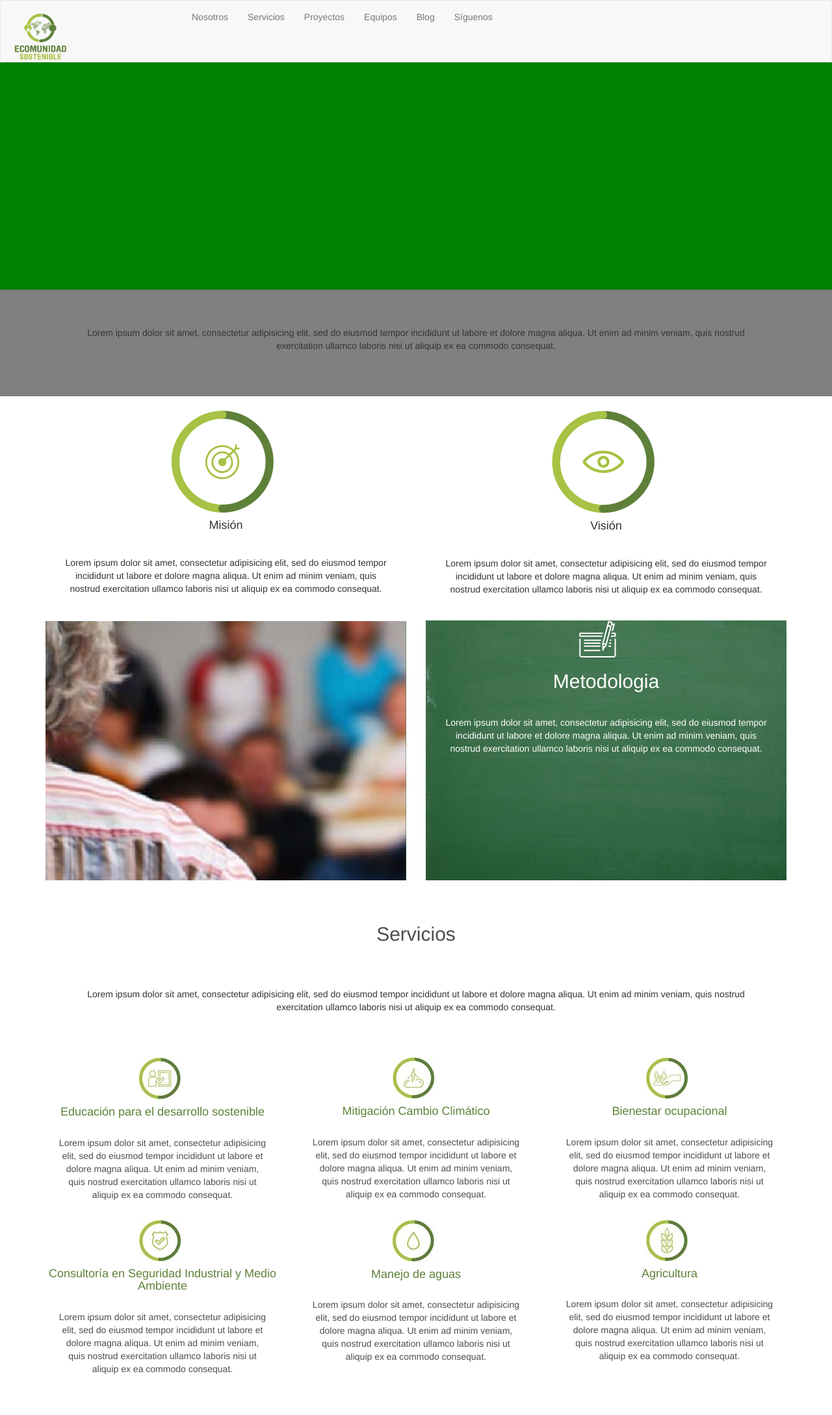
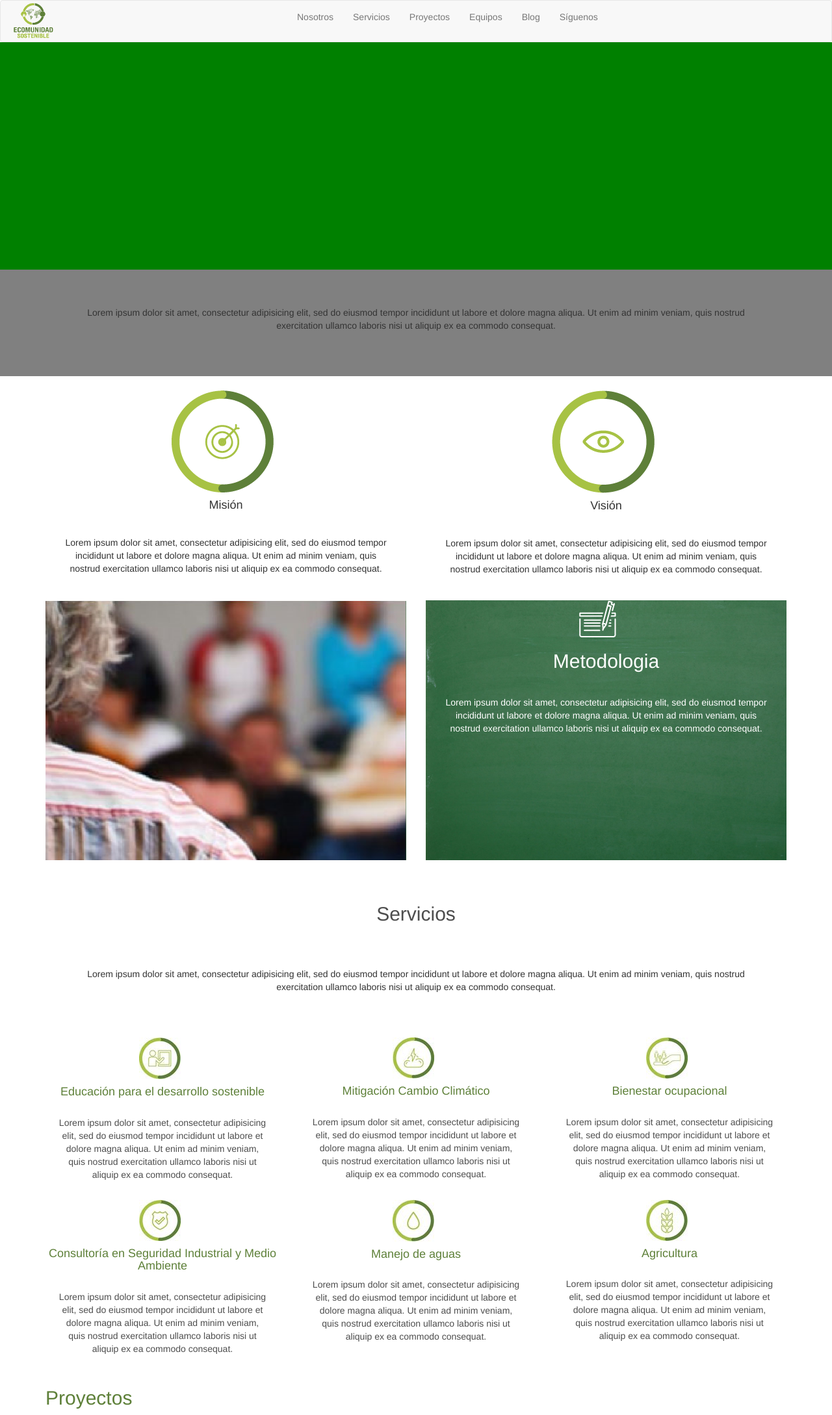
Before and after one commit to CelesteSuarez/ecomunidad, a plain HTML site: page index.html in a window 1280 px wide. Shown: the whole page at 65% size. Before the commit the page ends 2146 px from the top, so only its background shows below. Drawn offline with nearby package versions, Linux system fonts and the light colour scheme; files whose address does not match are found by name.

Commit message:
Reparé mi Navbar

```diff
--- a/index.html
+++ b/index.html
@@ -9,31 +9,31 @@
 		<link rel="stylesheet" type="text/css" href="stylesheets/main.css">
 	</head>
 	<body>
-<nav class="navbar navbar-default">
+<nav class="navbar navbar-default"><!--INICIO:Navbar-->
     <div class="container-fluid">
-    <!-- Brand and toggle get grouped for better mobile display -->
-    <div class="navbar-header">
+      <div class="row">
+        <div class="navbar-header col-md-4">
           <button type="button" class="navbar-toggle collapsed" data-toggle="collapse" data-target="#bs-example-navbar-collapse-1">
             <span class="sr-only">Toggle navigation</span>
             <span class="icon-bar"></span>
             <span class="icon-bar"></span>
             <span class="icon-bar"></span>
           </button>
-      <a class="navbar-brand" href="#"><img class="logo" src="img/ecomunidad-logo.png"></a>
+          <div class="cajalogo"><img class="logo"src="img/ecomunidad-logo.png"></div>
         </div>
-    <!-- Collect the nav links, forms, and other content for toggling -->
-    <div class="collapse navbar-collapse" id="bs-example-navbar-collapse-1">
+        <div class="collapse navbar-collapse  col-md-8" id="bs-example-navbar-collapse-1">
           <ul class="nav navbar-nav">
-        <li><a href="#">Nosotros</a></li>
-        <li><a href="#">Servicios</a></li>
-        <li><a href="#">Proyectos</a></li>
-        <li><a href="#">Equipos</a></li>
-        <li><a href="#">Blog</a></li>
-        <li><a href="#">Síguenos</a></li>
+            <li><a href="#Nosotros">Nosotros</a></li>
+            <li><a href="#about">Servicios</a></li>
+            <li><a href="#Poema">Proyectos</a></li>
+            <li><a href="#contacto">Equipos</a></li>
+            <li><a href="#contacto">Blog</a></li>
+            <li><a href="#contacto">Síguenos</a></li>
           </ul>
-    </div><!-- /.navbar-collapse -->
-  </div><!-- /.container-fluid -->
-</nav>
+        </div>
+      </div>
+    </div>
+  </nav><!--END:Navbar-->
 <div class="banner">
 	<div class="container">
 	</div>
@@ -223,6 +223,14 @@
     </div><!--END:2 row-->
   </div><!--END:container-->
 </div><!--END:servicios-->
+<div class="proyectos"><!--INICIO:proyectos-->
+  <div class="container"><!--INICIO:container-->
+    <div class="titulo">
+      <h2 class="text-green">Proyectos</h2>
+    </div>
+
+  </div><!--END:container-->
+</div><!--END:proyectos-->
 		<script src="https://ajax.googleapis.com/ajax/libs/jquery/1.11.2/jquery.min.js"></script>
 		<!-- Javascripts de Bootstrap -->
 		<script src="javascript/b3/collapse.js"></script>
--- a/stylesheets/views/_home.scss
+++ b/stylesheets/views/_home.scss
@@ -3,8 +3,10 @@ img.logo {
 }
 
 nav.navbar.navbar-default {
-    height: 12%;
     margin-bottom: 0;
+ }
+img.logo {
+  width: 70px;
  }
 
 /*Banner*/
```
Also changed, not shown: stylesheets/main.css, 1 other file. Lines whose indentation alone changed are shown as unchanged.
